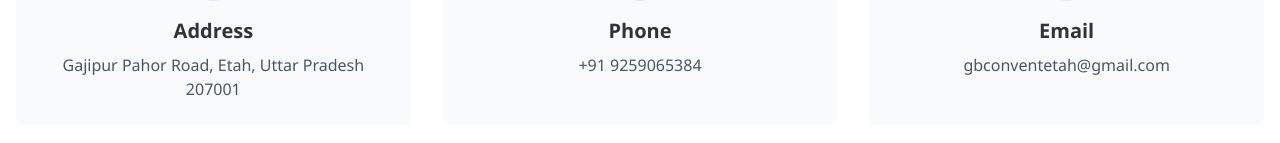
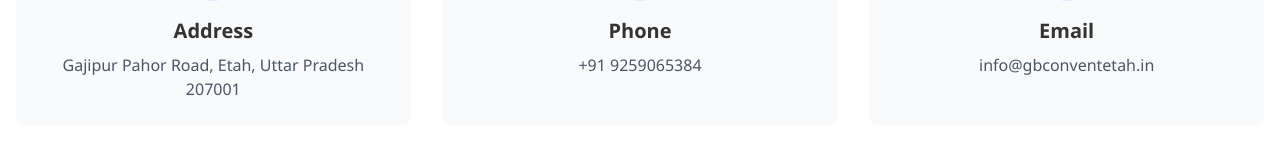
Before and after one commit to gbconvent/gbc-website, a React (Vite) app: page /contact in a window 1280 px wide. Shown: the part 411-554 px from the top of the page. Built offline with nearby package versions, Linux system fonts and the light colour scheme.

Commit message:
Update Contact.tsx

```diff
--- a/src/pages/Contact.tsx
+++ b/src/pages/Contact.tsx
@@ -38,7 +38,7 @@
                 <FaEnvelope size={24} />
               </div>
               <h3 className="text-xl font-semibold mb-2">Email</h3>
-              <p className="text-gray-600">gbconventetah@gmail.com</p>
+              <p className="text-gray-600">info@gbconventetah.in</p>
             </div>
           </div>
 
```
